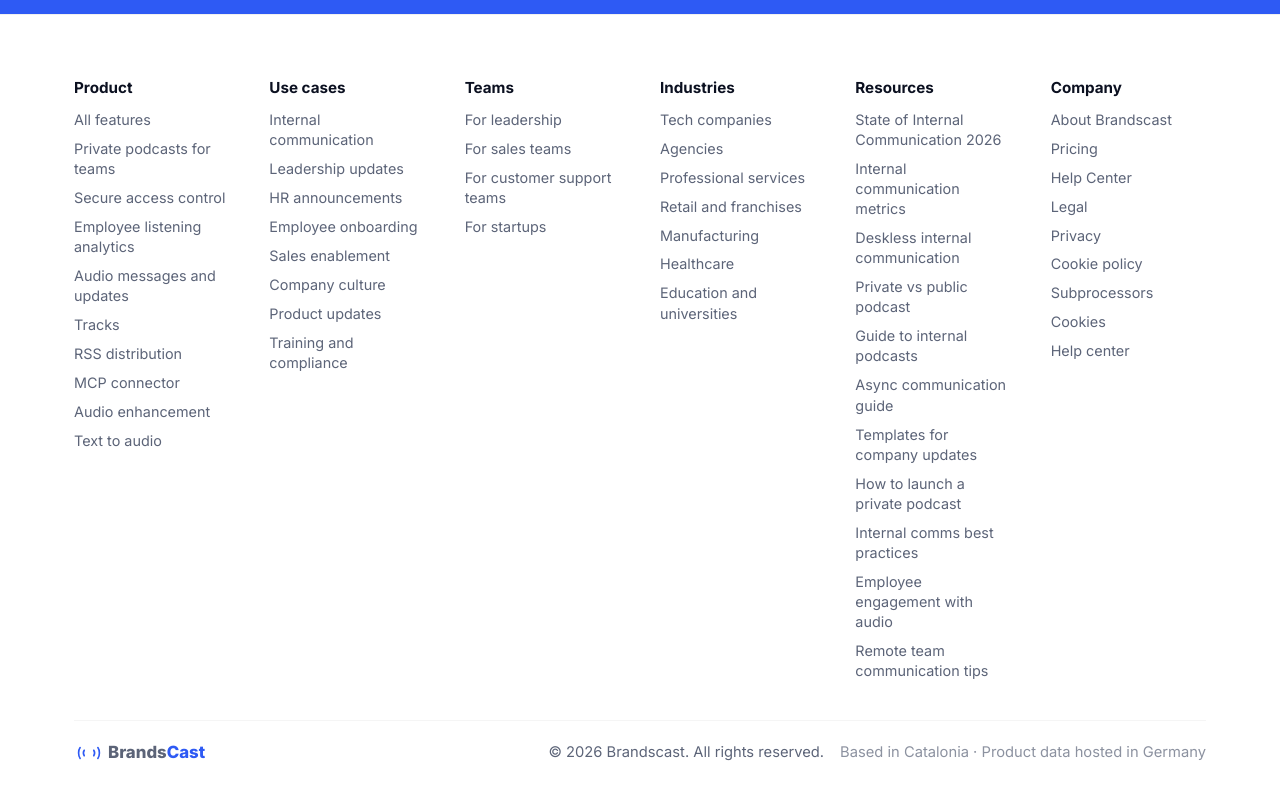
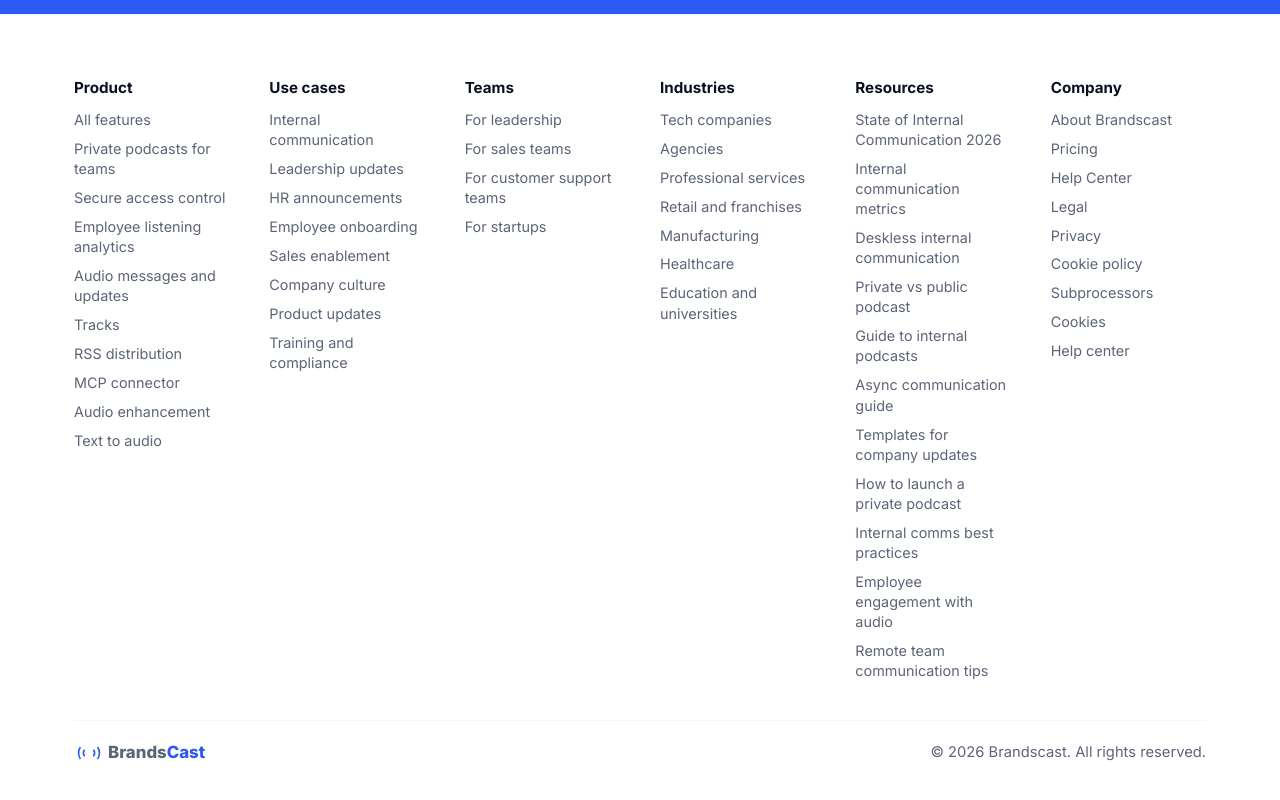
Before and after one commit to polrodriguezriu/brandscastweb, a Next.js app: page / in a window 1280 px wide. Shown: the part 10240-11040 px from the top of the page. Built offline with nearby package versions, Linux system fonts and the light colour scheme.

Commit message:
fix: remove location and hosting statement from footer (#48)

```diff
--- a/src/components/FooterFull.tsx
+++ b/src/components/FooterFull.tsx
@@ -258,9 +258,6 @@
             <span>
               © <CurrentYear /> Brandscast. All rights reserved.
             </span>
-            <span style={{ marginLeft: "16px", opacity: 0.7 }}>
-              Based in Catalonia · Product data hosted in Germany
-            </span>
           </div>
         </div>
       </div>
```
